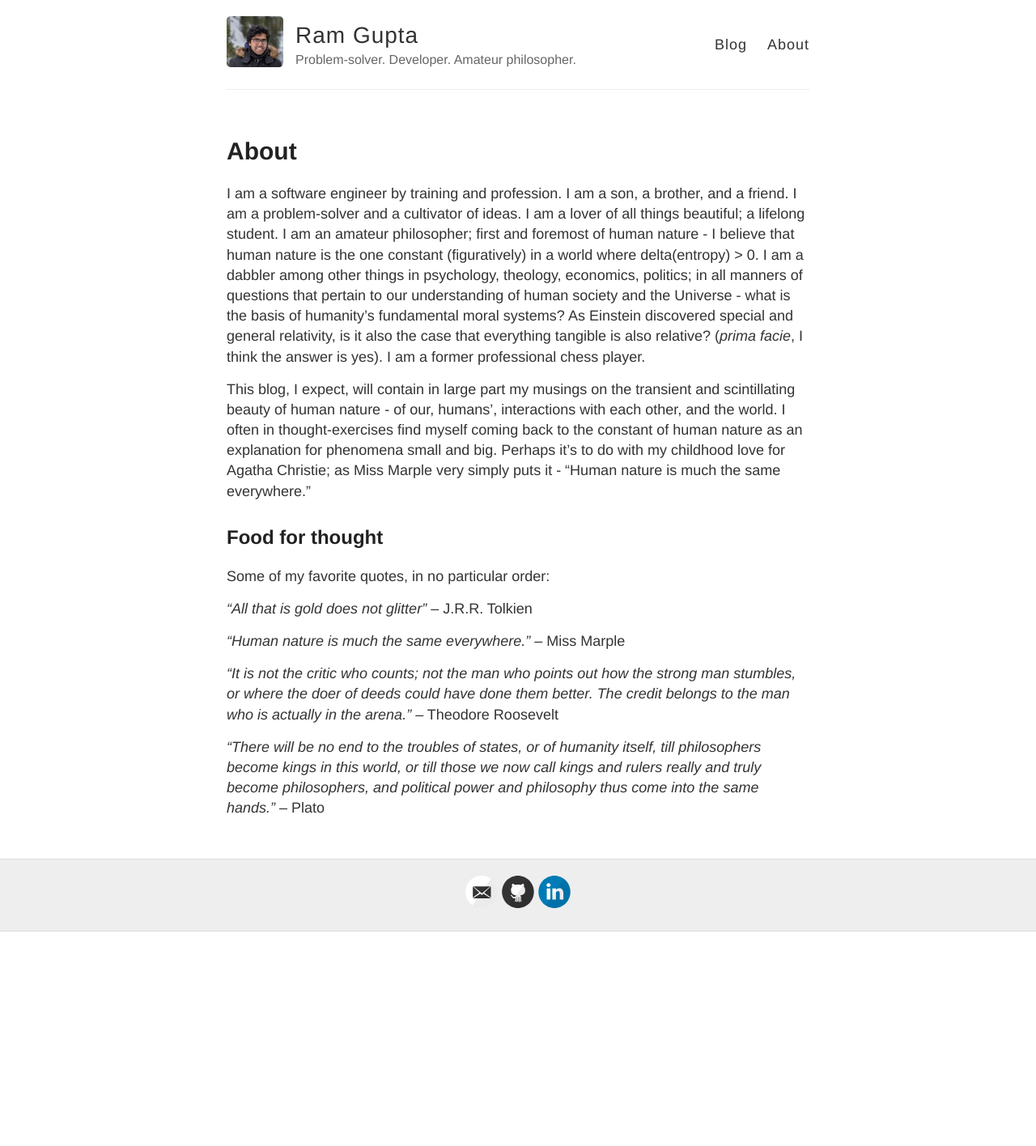
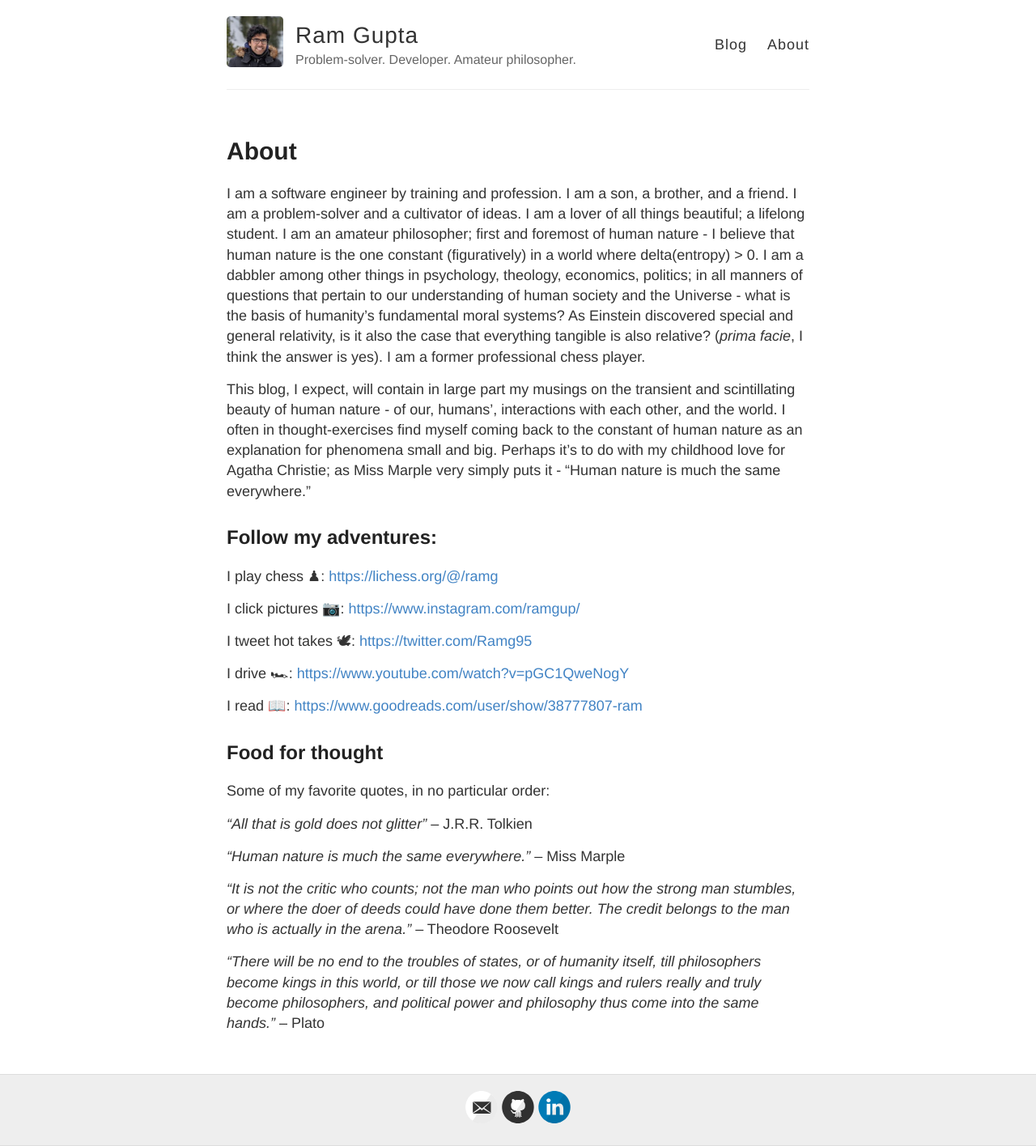
Before and after one commit to Ram-G/ram-g.github.io, a Jekyll site: the page built from about.md, in a window 1280 px wide. Shown: the whole page at 81% size. Built offline with Jekyll 4.4.1, drawn with Linux system fonts in a browser that asks for light colours; before the commit the page ends 1151 px from its top, so only the background shows below that.

Commit message:
add some links

```diff
--- a/about.md
+++ b/about.md
@@ -7,6 +7,18 @@ permalink: /about/
 I am a software engineer by training and profession. I am a son, a brother, and a friend. I am a problem-solver and a cultivator of ideas. I am a lover of all things beautiful; a lifelong student. I am an amateur philosopher; first and foremost of human nature - I believe that human nature is the one constant (figuratively) in a world where delta(entropy) > 0. I am a dabbler among other things in psychology, theology, economics, politics; in all manners of questions that pertain to our understanding of human society and the Universe - what is the basis of humanity's fundamental moral systems? As Einstein discovered special and general relativity, is it also the case that everything tangible is also relative? (_prima facie_, I think the answer is yes). I am a former professional chess player.
 
 This blog, I expect, will contain in large part my musings on the transient and scintillating beauty of human nature - of our, humans', interactions with each other, and the world. I often in thought-exercises find myself coming back to the constant of human nature as an explanation for phenomena small and big. Perhaps it's to do with my childhood love for Agatha Christie; as Miss Marple very simply puts it - "Human nature is much the same everywhere."
+
+<h2> Follow my adventures: </h2>
+
+I play chess ♟: [https://lichess.org/@/ramg](https://lichess.org/@/ramg)
+
+I click pictures 📷: [https://www.instagram.com/ramgup/](https://www.instagram.com/ramgup/)
+
+I tweet hot takes 🕊: [https://twitter.com/Ramg95](https://twitter.com/Ramg95)
+
+I drive 🏎: [https://www.youtube.com/watch?v=pGC1QweNogY](https://www.youtube.com/watch?v=pGC1QweNogY)
+
+I read 📖: [https://www.goodreads.com/user/show/38777807-ram](https://www.goodreads.com/user/show/38777807-ram)
 
 <h2> Food for thought </h2>
 
```
Also changed, not shown: README.md.
